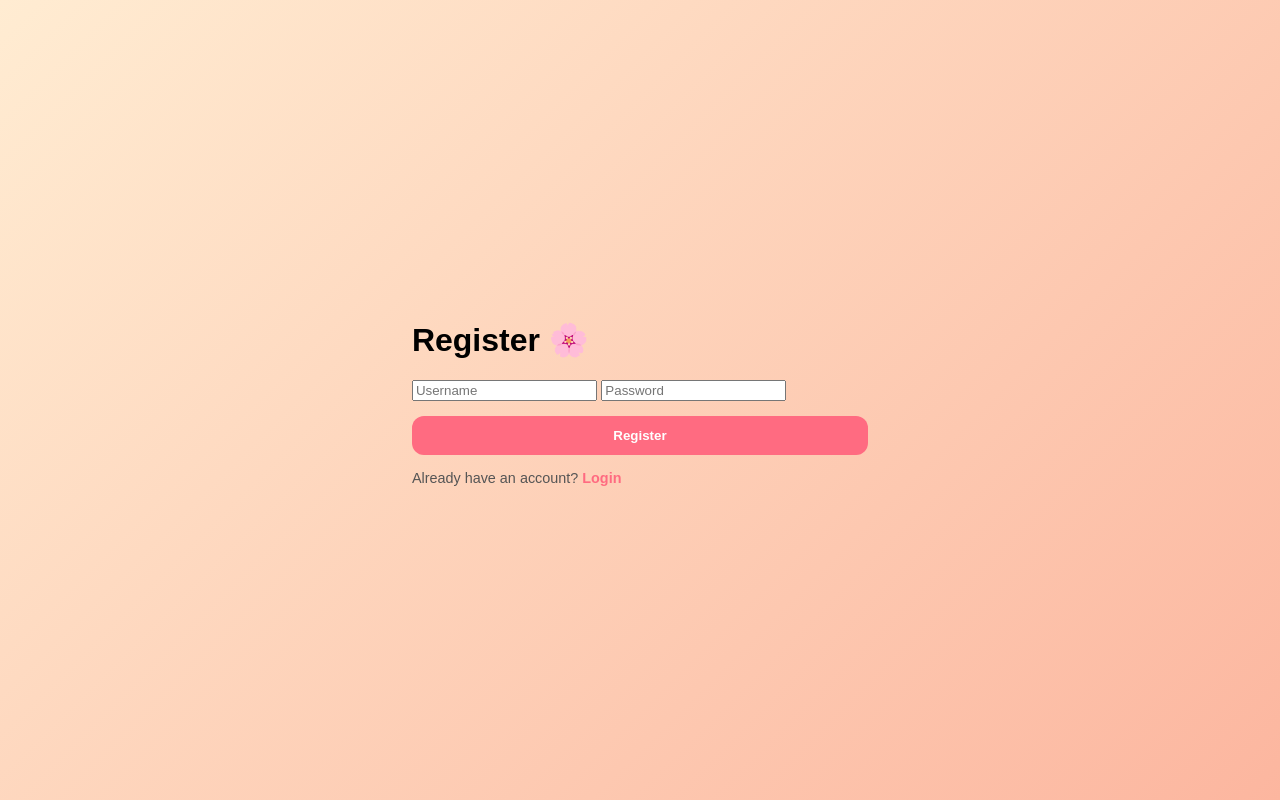
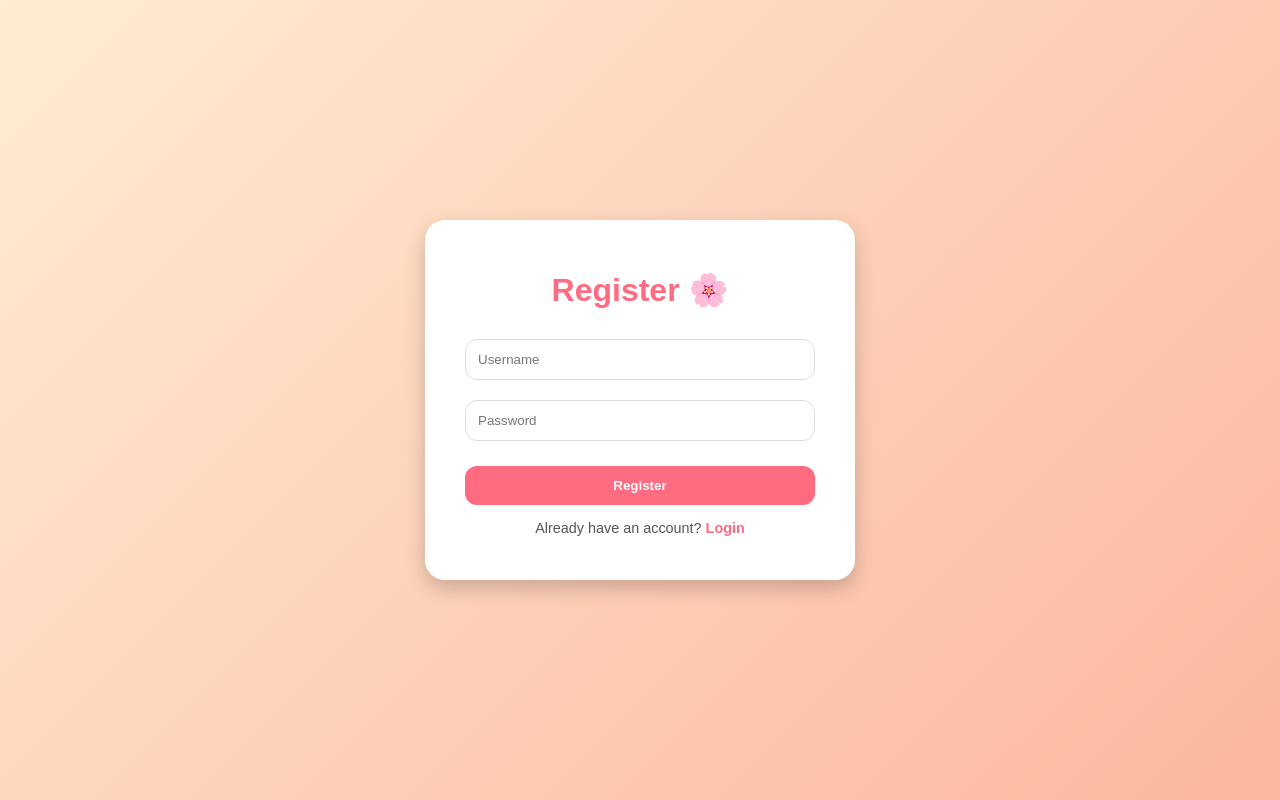
Before and after one commit to FaheemaTamton/Study-Buddy, a Flask app: page /register in a window 1280 px wide. Run offline with Flask 3, Linux system fonts and the light colour scheme.

Commit message:
Update study buddy

```diff
--- a/templates/register.html
+++ b/templates/register.html
@@ -13,7 +13,23 @@
         height: 100vh;
         margin: 0;
     }
-
+    .container {
+        background: #fff;
+        padding: 30px 40px;
+        border-radius: 20px;
+        box-shadow: 0 8px 20px rgba(0,0,0,0.2);
+        text-align: center;
+        width: 350px;
+    }
+    h1 { margin-bottom: 20px; color: #ff6b81; }
+    input[type="text"], input[type="password"] {
+        width: 100%;
+        padding: 12px;
+        margin: 10px 0;
+        border-radius: 12px;
+        border: 1px solid #ddd;
+        box-sizing: border-box;
+    }
     .button {
         width: 100%;
         padding: 12px;
```
